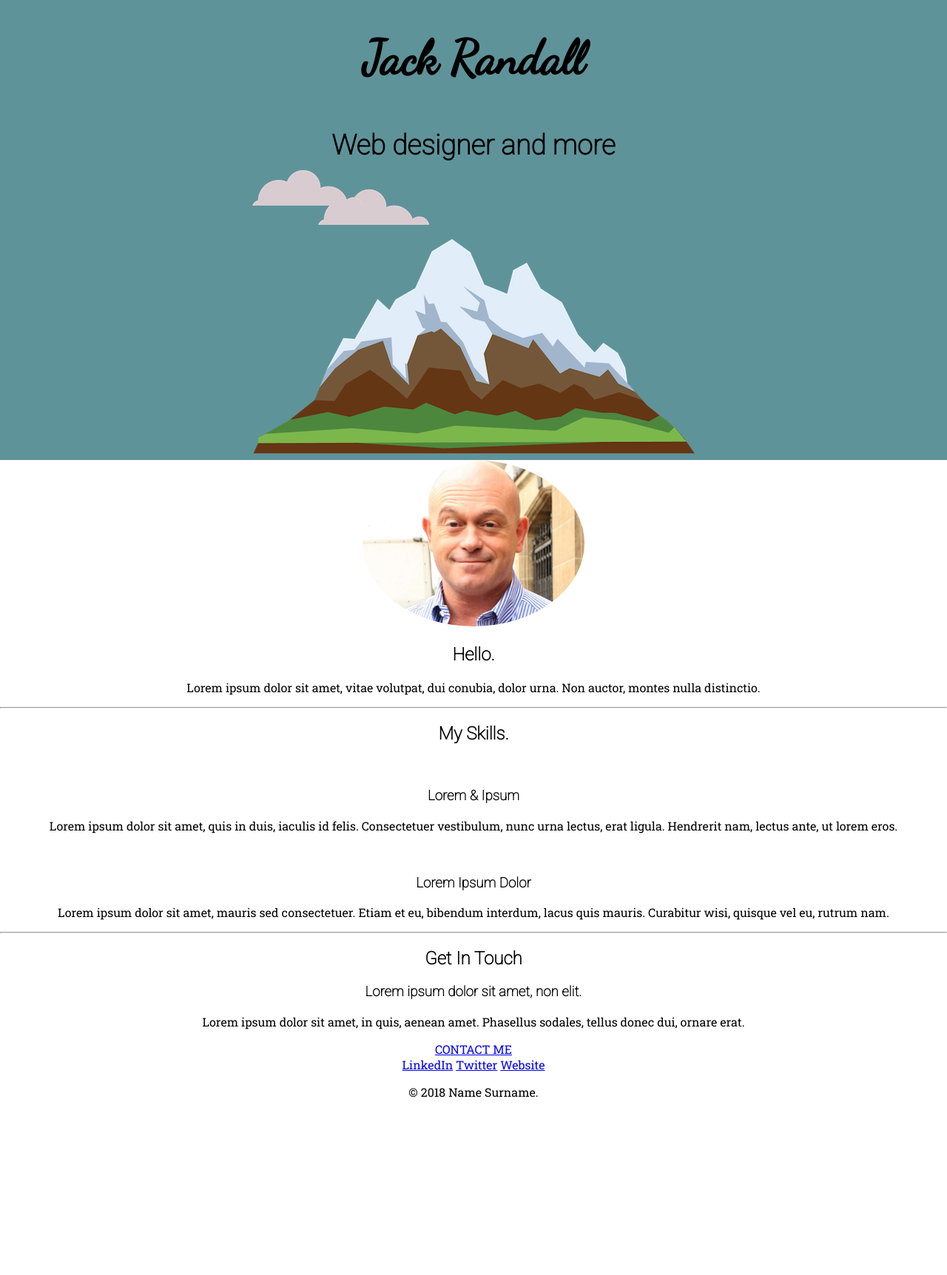
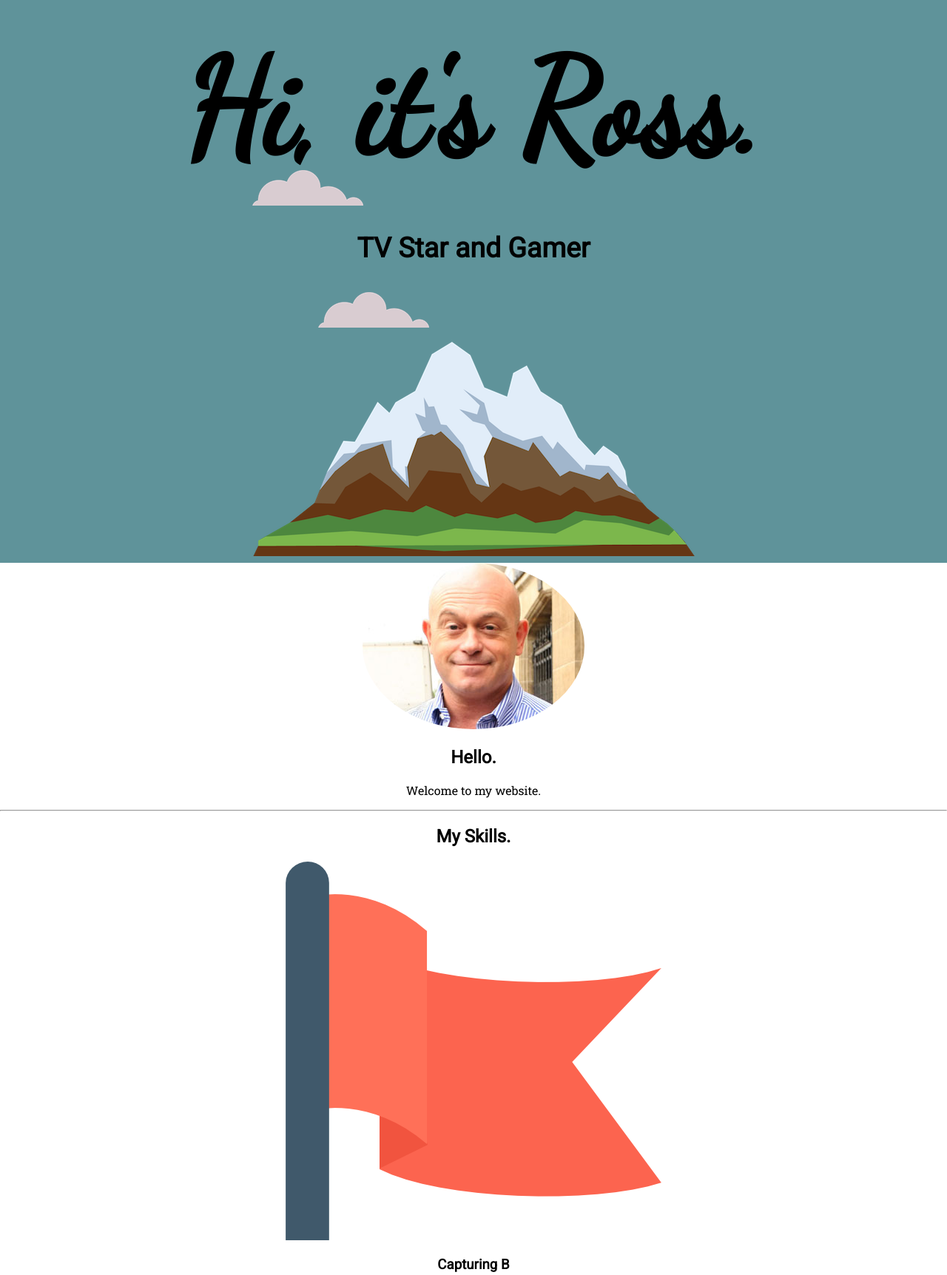
Before and after one commit to randallwb/testwebsite2, a plain HTML site: page index.html in a window 1280 px wide. Shown: the top 1724 px of the page at 74% size. Before the commit the page ends 1503 px from the top, so only its background shows below. Drawn offline with Linux system fonts and the light colour scheme.

Commit message:
big sunday end

```diff
--- a/css/styles.css
+++ b/css/styles.css
@@ -9,6 +9,7 @@ body {
 }
 
 h1 {
+    font-size: 562.5%;
   font-family: "Dancing Script", cursive;
 }
 
@@ -38,6 +39,9 @@ h3 {
   font-family: "Dancing Script", cursive;
   padding-top: 20px;
 }
+.flag {
+
+}
 .mountain {
   display: inline-block;
   margin: 0 auto;
@@ -49,7 +53,7 @@ h3 {
 }
 
 .selfie {
-    border-radius: 100%;
+  border-radius: 100%;
 }
 
 /*##########################ID SELECTORS###########################*/
--- a/index.html
+++ b/index.html
@@ -9,15 +9,15 @@
     <link rel="preconnect" href="https://fonts.gstatic.com" />
     <link rel="preconnect" href="https://fonts.gstatic.com" />
     <link
-      href="https://fonts.googleapis.com/css2?family=Dancing+Script&family=Roboto+Slab&family=Roboto:wght@100&display=swap"
+      href="https://fonts.googleapis.com/css2?family=Dancing+Script&family=Roboto+Slab&family=Roboto&display=swap"
       rel="stylesheet"
     />
     <link rel="icon" href="favicon.ico" />
   </head>
   <body>
     <div class="divFirst">
-      <h1 class="name">Jack Randall</h1>
-      <h3 class="description">Web designer and more</h3>
+      <h1 class="name">Hi, it's Ross.</h1>
+      <h3 class="description">TV Star and Gamer</h3>
       <img class="cloudTop" src="images/cloud.png" alt="cloud-png" />
       <img class="cloudBottom" src="images/cloud.png" alt="cloud-png" />
       <img class="mountain" src="images/mountain.png" alt="mountain-png" />
@@ -29,19 +29,19 @@
       <div class="profile">
         <img class="selfie" src="images/uktv_ross_kemp.jpg" alt="meirl-png">
         <h2>Hello.</h2>
-        <p>Lorem ipsum dolor sit amet, vitae volutpat, dui conubia, dolor urna. Non auctor, montes nulla distinctio.</p>
+        <p>Welcome to my website.</p>
       </div>
       <hr>
       <div class="skills">
         <h2>My Skills.</h2>
         <div class="skill-row">
-          <img class="" src="" alt="">
-          <h3>Lorem & Ipsum</h3>
+          <img class="flag" src="images/flag.png" alt="b-flag-png">
+          <h3>Capturing B</h3>
           <p>Lorem ipsum dolor sit amet, quis in duis, iaculis id felis. Consectetuer vestibulum, nunc urna lectus, erat ligula. Hendrerit nam, lectus ante, ut lorem eros.</p>
         </div>
         <div class="skill-row">
-          <img class="" src="" alt="">
-          <h3>Lorem Ipsum Dolor</h3>
+          <img class="" src="images/headshot.png" alt="headshot-png">
+          <h3>Tapping heads</h3>
           <p>Lorem ipsum dolor sit amet, mauris sed consectetuer. Etiam et eu, bibendum interdum, lacus quis mauris. Curabitur wisi, quisque vel eu, rutrum nam.</p>
         </div>
       </div>
@@ -56,10 +56,10 @@
 
 
     <div class="bottom-container">
-      <a class="footer-link" href="https://www.linkedin.com/">LinkedIn</a>
-      <a class="footer-link" href="https://twitter.com/">Twitter</a>
-      <a class="footer-link" href="https://www.appbrewery.co/">Website</a>
-      <p>© 2018 Name Surname.</p>
+      <a class="footer-link" href="https://www.instagram.com/rosskemptv/">Instagram</a>
+      <a class="footer-link" href="https://twitter.com/RossKemp">Twitter</a>
+      <a class="footer-link" href="https://en.wikipedia.org/wiki/Ross_Kemp">Website</a>
+      <p>© 2021 Jack Randall.</p>
     </div>
 
 
```
Also changed, not shown: StubCode.html (deleted, +0 -36 lines), images/flag.png (added), images/headshot.png (added).
